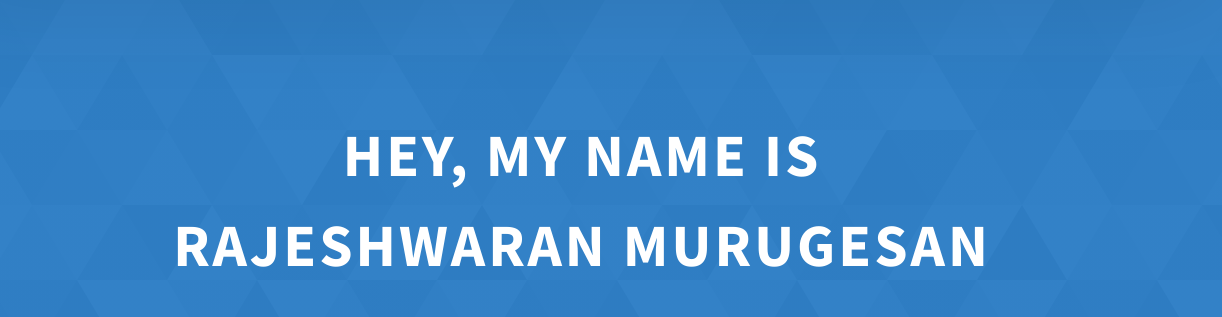
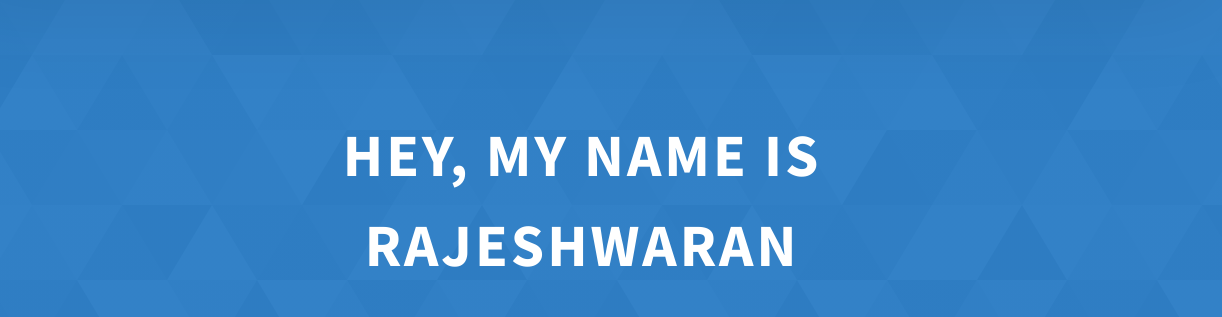
Before and after one commit to Rajeshwaran-raj/Rajeshwaran_Portfolio, a plain HTML site: page index.html in a window 1280 px wide. Shown: the part 95-412 px from the top of the page, 58-1280 px from the left. Drawn offline with Linux system fonts and the light colour scheme.

Commit message:
Update name in heading to 'RAJESHWARAN'

```diff
--- a/index.html
+++ b/index.html
@@ -84,7 +84,7 @@
     </header>
     <section class="home-hero">
       <div class="home-hero__content">
-        <h1 class="heading-primary">Hey, My name is RAJESHWARAN MURUGESAN</h1>
+        <h1 class="heading-primary">Hey, My name is RAJESHWARAN</h1>
         <div class="home-hero__info">
           <p class="text-primary">
            Passionate about crafting digital experiences and innovative solutions that make complexity feel simple.
```
